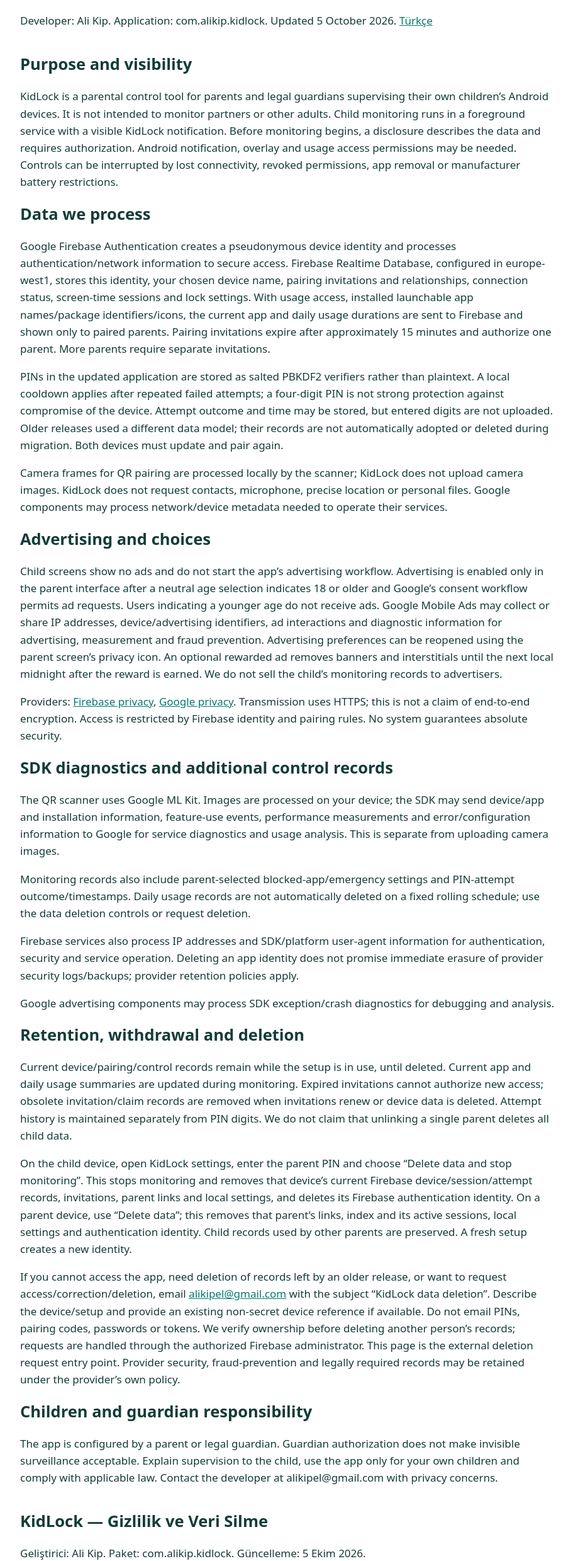
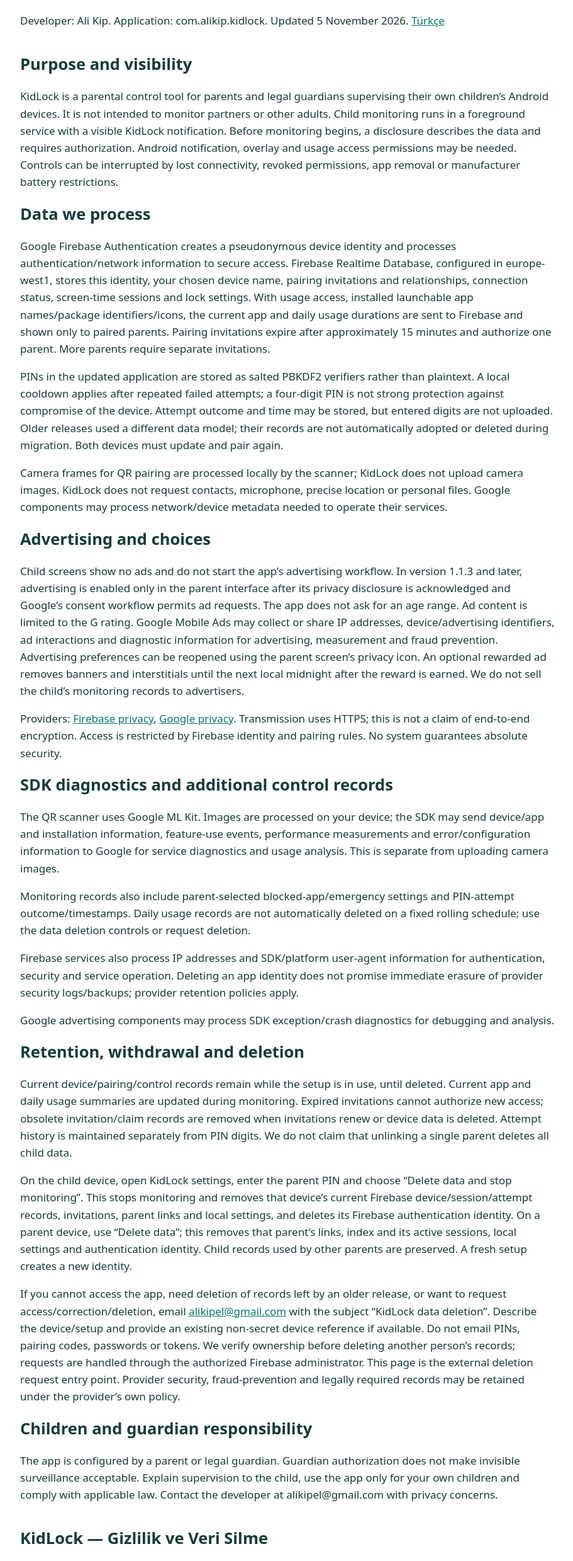
Before and after one commit to playstorekurukemalsupport/playstorekurukemalsupport.github.io, a plain HTML site: page kidlock/privacy.html in a window 1280 px wide. Shown: the part 86-2564 px from the top of the page at 63% size, without its empty margins (183-1094 px from the left). Drawn offline with Linux system fonts and the light colour scheme.

Commit message:
Update kidlock mobile app privacy policy

```diff
--- a/kidlock/privacy.html
+++ b/kidlock/privacy.html
@@ -1,21 +1,21 @@
 <!doctype html><html lang="en"><meta charset="utf-8"><meta name="viewport" content="width=device-width,initial-scale=1"><title>KidLock Privacy Policy and Data Deletion</title>
 <style>body{font:17px/1.6 system-ui;max-width:850px;margin:40px auto;padding:0 24px;color:#143c38}h1,h2{line-height:1.25}a{color:#08796c}section{margin:40px 0}</style>
-<h1>KidLock — Privacy Policy and Data Deletion</h1><p>Developer: Ali Kip. Application: com.alikip.kidlock. Updated 5 October 2026. <a href="#tr">Türkçe</a></p>
+<h1>KidLock — Privacy Policy and Data Deletion</h1><p>Developer: Ali Kip. Application: com.alikip.kidlock. Updated 5 November 2026. <a href="#tr">Türkçe</a></p>
 <section><h2>Purpose and visibility</h2><p>KidLock is a parental control tool for parents and legal guardians supervising their own children’s Android devices. It is not intended to monitor partners or other adults. Child monitoring runs in a foreground service with a visible KidLock notification. Before monitoring begins, a disclosure describes the data and requires authorization. Android notification, overlay and usage access permissions may be needed. Controls can be interrupted by lost connectivity, revoked permissions, app removal or manufacturer battery restrictions.</p>
 <h2>Data we process</h2><p>Google Firebase Authentication creates a pseudonymous device identity and processes authentication/network information to secure access. Firebase Realtime Database, configured in europe-west1, stores this identity, your chosen device name, pairing invitations and relationships, connection status, screen-time sessions and lock settings. With usage access, installed launchable app names/package identifiers/icons, the current app and daily usage durations are sent to Firebase and shown only to paired parents. Pairing invitations expire after approximately 15 minutes and authorize one parent. More parents require separate invitations.</p>
 <p>PINs in the updated application are stored as salted PBKDF2 verifiers rather than plaintext. A local cooldown applies after repeated failed attempts; a four-digit PIN is not strong protection against compromise of the device. Attempt outcome and time may be stored, but entered digits are not uploaded. Older releases used a different data model; their records are not automatically adopted or deleted during migration. Both devices must update and pair again.</p>
 <p>Camera frames for QR pairing are processed locally by the scanner; KidLock does not upload camera images. KidLock does not request contacts, microphone, precise location or personal files. Google components may process network/device metadata needed to operate their services.</p>
-<h2>Advertising and choices</h2><p>Child screens show no ads and do not start the app’s advertising workflow. Advertising is enabled only in the parent interface after a neutral age selection indicates 18 or older and Google’s consent workflow permits ad requests. Users indicating a younger age do not receive ads. Google Mobile Ads may collect or share IP addresses, device/advertising identifiers, ad interactions and diagnostic information for advertising, measurement and fraud prevention. Advertising preferences can be reopened using the parent screen’s privacy icon. An optional rewarded ad removes banners and interstitials until the next local midnight after the reward is earned. We do not sell the child’s monitoring records to advertisers.</p>
+<h2>Advertising and choices</h2><p>Child screens show no ads and do not start the app’s advertising workflow. In version 1.1.3 and later, advertising is enabled only in the parent interface after its privacy disclosure is acknowledged and Google’s consent workflow permits ad requests. The app does not ask for an age range. Ad content is limited to the G rating. Google Mobile Ads may collect or share IP addresses, device/advertising identifiers, ad interactions and diagnostic information for advertising, measurement and fraud prevention. Advertising preferences can be reopened using the parent screen’s privacy icon. An optional rewarded ad removes banners and interstitials until the next local midnight after the reward is earned. We do not sell the child’s monitoring records to advertisers.</p>
 <p>Providers: <a href="https://firebase.google.com/support/privacy">Firebase privacy</a>, <a href="https://policies.google.com/privacy">Google privacy</a>. Transmission uses HTTPS; this is not a claim of end-to-end encryption. Access is restricted by Firebase identity and pairing rules. No system guarantees absolute security.</p>
 <h2>SDK diagnostics and additional control records</h2><p>The QR scanner uses Google ML Kit. Images are processed on your device; the SDK may send device/app and installation information, feature-use events, performance measurements and error/configuration information to Google for service diagnostics and usage analysis. This is separate from uploading camera images.</p><p>Monitoring records also include parent-selected blocked-app/emergency settings and PIN-attempt outcome/timestamps. Daily usage records are not automatically deleted on a fixed rolling schedule; use the data deletion controls or request deletion.</p><p>Firebase services also process IP addresses and SDK/platform user-agent information for authentication, security and service operation. Deleting an app identity does not promise immediate erasure of provider security logs/backups; provider retention policies apply.</p><p>Google advertising components may process SDK exception/crash diagnostics for debugging and analysis.</p><h2>Retention, withdrawal and deletion</h2><p>Current device/pairing/control records remain while the setup is in use, until deleted. Current app and daily usage summaries are updated during monitoring. Expired invitations cannot authorize new access; obsolete invitation/claim records are removed when invitations renew or device data is deleted. Attempt history is maintained separately from PIN digits. We do not claim that unlinking a single parent deletes all child data.</p>
 <p>On the child device, open KidLock settings, enter the parent PIN and choose “Delete data and stop monitoring”. This stops monitoring and removes that device’s current Firebase device/session/attempt records, invitations, parent links and local settings, and deletes its Firebase authentication identity. On a parent device, use “Delete data”; this removes that parent’s links, index and its active sessions, local settings and authentication identity. Child records used by other parents are preserved. A fresh setup creates a new identity.</p>
 <p>If you cannot access the app, need deletion of records left by an older release, or want to request access/correction/deletion, email <a href="mailto:alikipel@gmail.com?subject=KidLock%20data%20deletion">alikipel@gmail.com</a> with the subject “KidLock data deletion”. Describe the device/setup and provide an existing non-secret device reference if available. Do not email PINs, pairing codes, passwords or tokens. We verify ownership before deleting another person’s records; requests are handled through the authorized Firebase administrator. This page is the external deletion request entry point. Provider security, fraud-prevention and legally required records may be retained under the provider’s own policy.</p>
 <h2>Children and guardian responsibility</h2><p>The app is configured by a parent or legal guardian. Guardian authorization does not make invisible surveillance acceptable. Explain supervision to the child, use the app only for your own children and comply with applicable law. Contact the developer at alikipel@gmail.com with privacy concerns.</p></section>
-<section id="tr" lang="tr"><h1>KidLock — Gizlilik ve Veri Silme</h1><p>Geliştirici: Ali Kip. Paket: com.alikip.kidlock. Güncelleme: 5 Ekim 2026.</p>
+<section id="tr" lang="tr"><h1>KidLock — Gizlilik ve Veri Silme</h1><p>Geliştirici: Ali Kip. Paket: com.alikip.kidlock. Güncelleme: 5 Kasım 2026.</p>
 <h2>Amaç ve görünür denetim</h2><p>KidLock ebeveynlerin ve yasal vasilerin yalnızca kendi çocuklarının Android cihazlarını denetlemesi içindir; eş veya başka yetişkinlerin izlenmesi için değildir. Çocuk denetimi görünür, sürekli KidLock bildirimiyle çalışır. İzleme başlamadan önce veri kullanım açıklaması ve yetkilendirme gerekir. Bildirim, diğer uygulamalar üzerinde gösterme ve kullanım erişimi izinleri gerekebilir. İnternet, izin, uygulama kaldırma veya üretici pil kısıtları denetimi kesintiye uğratabilir.</p>
 <h2>Veriler ve sağlayıcılar</h2><p>Firebase Authentication güvenli erişim için takma adlı cihaz kimliği ve kimlik/ağ bilgilerini işler. europe-west1 bölgesindeki Firebase Realtime Database cihaz adı/kimliği, eşleştirme ilişkileri ve davetleri, bağlantı durumu, süre/kilit ayarlarını saklar. Kullanım erişimiyle açılabilir uygulamaların ad/paket/ikon bilgileri, kullanılan uygulama ve günlük süreler Firebase’e gönderilir ve yalnız eşleştirilmiş ebeveynlere gösterilir. Davet yaklaşık 15 dakika geçerli ve tek kullanımlıktır.</p>
 <p>Yeni sürüm PIN’i açık metin yerine tuzlu PBKDF2 doğrulayıcısı olarak saklar; tekrarlayan hatalarda yerel bekleme uygulanır. Dört haneli PIN ele geçirilmiş cihaza karşı güçlü güvence değildir. Deneme sonucu ve saati kaydedilebilir; girilen rakamlar gönderilmez. Eski sürüm kayıtları otomatik taşınmaz veya silinmez; iki cihaz güncellenip yeniden eşleştirilir. QR kamera görüntüsü yerelde işlenir; KidLock görüntü yüklemez. Kişi, mikrofon, hassas konum veya kişisel dosya izni istenmez. Google bileşenleri hizmet için ağ/cihaz bilgilerini işleyebilir. HTTPS uçtan uca şifreleme iddiası değildir.</p>
-<h2>Reklamlar</h2><p>Çocuk ekranlarında reklam yoktur ve reklam akışı başlatılmaz. Ebeveyn ekranında yalnız tarafsız yaş seçimi 18 ve üzerini gösterirse ve Google rıza akışı izin verirse reklam istenir; daha küçük yaşlarda reklam gösterilmez. Google Mobile Ads IP, cihaz/reklam kimlikleri, reklam etkileşimleri ve tanılama bilgilerini reklam, ölçüm ve sahtekârlık önleme için işleyebilir/paylaşabilir. Ebeveyn ekranındaki gizlilik simgesinden tercihler yeniden açılabilir. İsteğe bağlı ödüllü reklam, ödül kazanılırsa bir sonraki yerel gece yarısına kadar banner ve geçiş reklamlarını kaldırır. Çocuk izleme kayıtları reklamverenlere satılmaz.</p>
+<h2>Reklamlar</h2><p>Çocuk ekranlarında reklam yoktur ve reklam akışı başlatılmaz. 1.1.3 ve sonraki sürümlerde reklam yalnız ebeveyn arayüzünde, gizlilik açıklaması onaylandıktan ve Google rıza akışı izin verdikten sonra istenir. Uygulama yaş aralığı sormaz. Reklam içeriği G derecesiyle sınırlandırılır. Google Mobile Ads IP, cihaz/reklam kimlikleri, reklam etkileşimleri ve tanılama bilgilerini reklam, ölçüm ve sahtekârlık önleme için işleyebilir/paylaşabilir. Ebeveyn ekranındaki gizlilik simgesinden tercihler yeniden açılabilir. İsteğe bağlı ödüllü reklam, ödül kazanılırsa bir sonraki yerel gece yarısına kadar banner ve geçiş reklamlarını kaldırır. Çocuk izleme kayıtları reklamverenlere satılmaz.</p>
 <h2>SDK tanılaması ve ek denetim kayıtları</h2><p>QR tarayıcı Google ML Kit kullanır. Görüntüler cihazda işlenir; SDK hizmet tanılaması ve kullanım analizi için cihaz/uygulama ve kurulum bilgileri, özellik kullanım olayları, performans ölçümleri ve hata/yapılandırma bilgilerini Google’a gönderebilir. Bu, kamera görüntülerinin yüklenmesinden ayrıdır.</p><p>Denetim kayıtlarına ebeveynin engellenen uygulama/acil arama ayarları ve PIN denemesinin sonucu/saati de dahildir. Günlük kullanım kayıtları sabit bir dönem sonunda otomatik silinmez; veri silme seçeneklerini kullanın veya silme talep edin.</p><p>Firebase hizmetleri kimlik doğrulama, güvenlik ve hizmetin çalışması için IP adresi ve SDK/platform user-agent bilgilerini de işler. Uygulama kimliğini silmek sağlayıcının güvenlik kayıtları/yedeklerinin hemen silindiği anlamına gelmez; sağlayıcının saklama politikaları geçerlidir.</p><p>Google reklam bileşenleri hata ayıklama ve analiz için SDK istisna/çökme tanılama bilgilerini işleyebilir.</p><h2>Saklama ve silme</h2><p>Cihaz/eşleştirme/denetim kayıtları kurulum kullanılırken silinene kadar saklanır. Güncel uygulama ve günlük kullanım özetleri izleme sırasında güncellenir. Süresi dolmuş davet yetki vermez; eski davet/claim kayıtları yenileme veya cihaz silmede kaldırılır. Tek ebeveynin eşleşmesini kaldırmak tüm çocuk verilerini silmez.</p>
 <p>Çocuk cihazında PIN korumalı Ayarlar → “Verileri sil ve izlemeyi durdur”, o cihazın güncel Firebase cihaz/oturum/deneme/davet/bağlantı kayıtlarını, yerel ayarları ve kimliğini siler. Ebeveyn cihazında “Verileri sil”, o ebeveynin bağlantılarını, dizinini, kendisinin oluşturduğu aktif oturumları, ayarlarını ve kimliğini siler; diğer ebeveynlerin kullandığı çocuk kayıtları korunur. Yeni kurulum yeni kimlik üretir.</p>
 <p>Uygulamaya erişemiyorsanız, eski sürümden kalan kayıtları sildirmek veya erişim/düzeltme/silme istemek için <a href="mailto:alikipel@gmail.com?subject=KidLock%20veri%20silme">alikipel@gmail.com</a> adresine “KidLock veri silme” başlığıyla yazın. Cihaz/kurulum bilgisini ve varsa gizli olmayan eski cihaz referansını iletin; PIN, eşleştirme kodu, parola veya token göndermeyin. Başkasının kaydı silinmeden sahiplik doğrulanır; yetkili Firebase yöneticisi talebi işler. Sağlayıcının güvenlik/sahtekârlık önleme veya yasal zorunluluk kayıtları kendi politikasına göre saklanabilir.</p>
```
